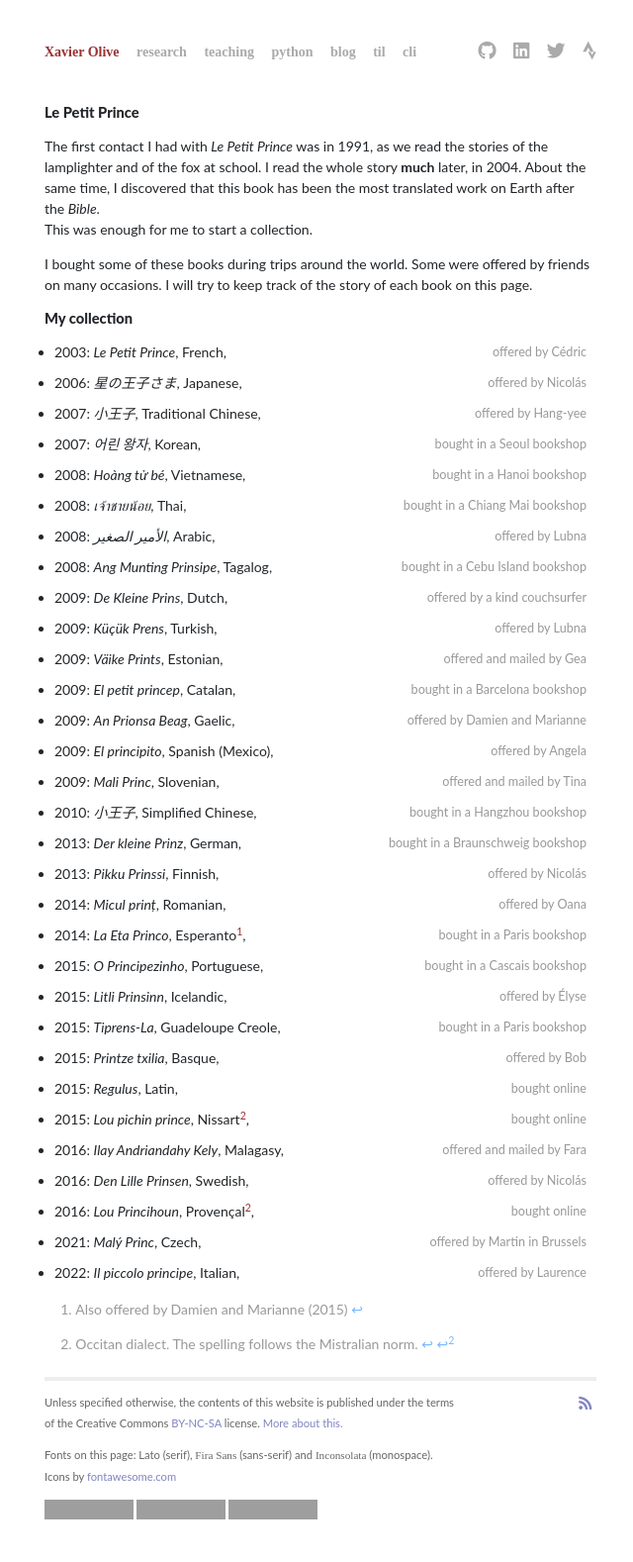
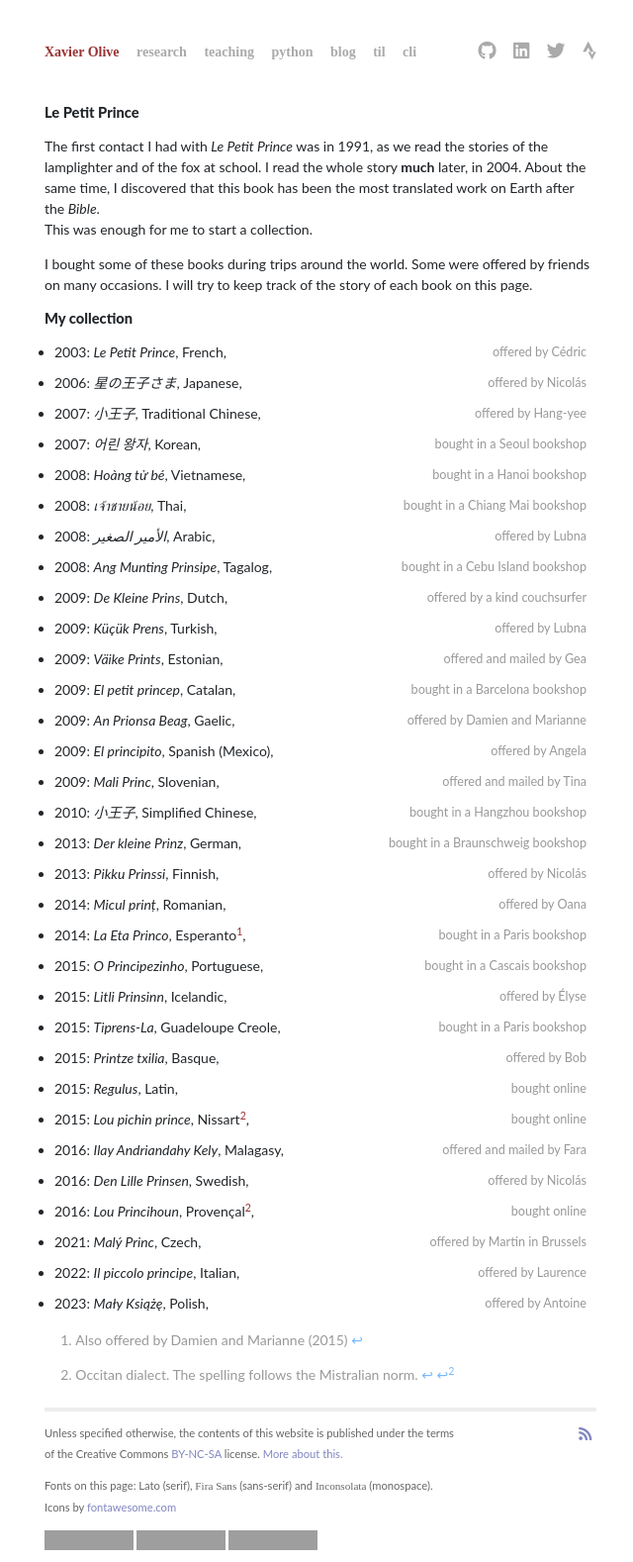
Before and after one commit to xoolive/xoolive.github.io, a Jekyll site: the page built from _pages/le-petit-prince.md, in a window 1280 px wide. Shown: the whole page at 99% size, without its empty margins (316-956 px from the left). Built offline with Jekyll 4.4.1, drawn with Linux system fonts in a browser that asks for light colours; nearby versions of some CDN libraries; some web fonts are replaced; a script that is not in the unit is left out; before the commit the page ends 1547 px from its top, so only the background shows below that; grey boxes are pictures that could not be loaded.

Commit message:
polish edition

```diff
--- a/_pages/le-petit-prince.md
+++ b/_pages/le-petit-prince.md
@@ -56,6 +56,7 @@ I bought some of these books during trips around the world. Some were offered by
 - 2016: _Lou Princihoun_, Provençal[^2], `bought online`
 - 2021: _Malý Princ_, Czech, `offered by Martin in Brussels`
 - 2022: _Il piccolo principe_, Italian, `offered by Laurence`
+- 2023: _Mały Książę_, Polish, `offered by Antoine`
 
 [^1]: Also offered by Damien and Marianne (2015)
 [^2]: Occitan dialect. The spelling follows the Mistralian norm.
```
